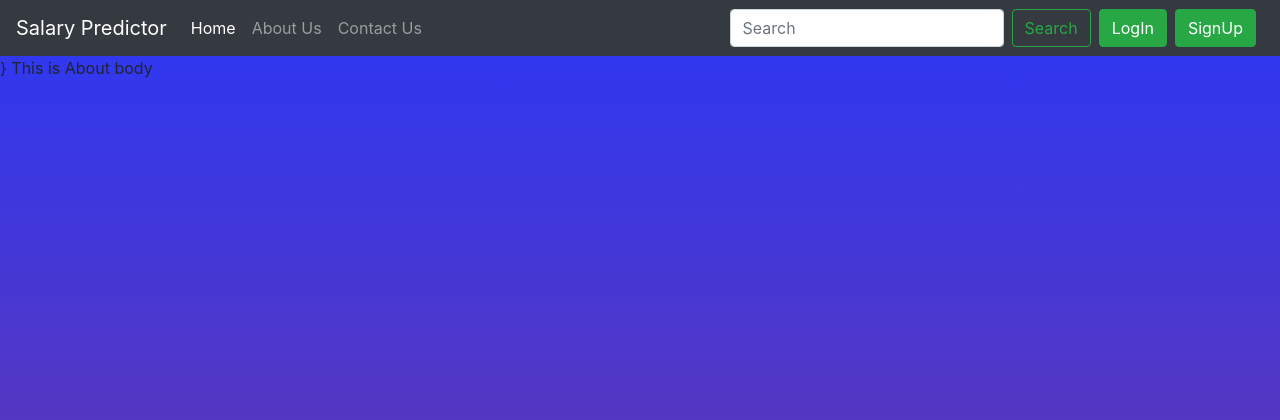
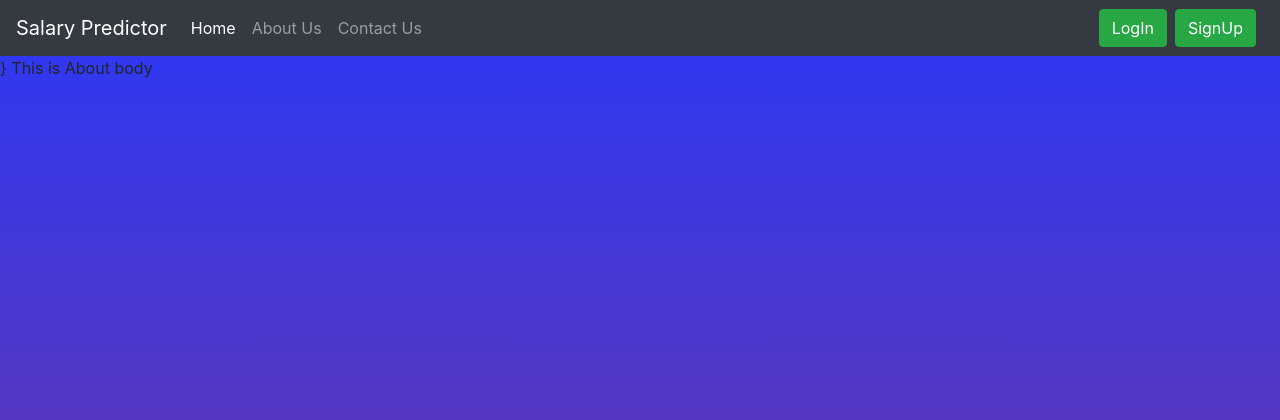
Before and after one commit to RahmankhanA/SalaryPredictor_DeployedOnDjango, a Django app: page /about in a window 1280 px wide. Shown: the top 420 px of the page. Run offline with Django 3.2, Linux system fonts and the light colour scheme; some libraries are stand-ins or nearby versions.

Commit message:
Update base.html

```diff
--- a/templates/base.html
+++ b/templates/base.html
@@ -42,10 +42,10 @@
 
 
             </ul>
-            <form class="form-inline my-2 my-lg-0">
+<!--             <form class="form-inline my-2 my-lg-0">
                 <input class="form-control mr-sm-2" type="search" placeholder="Search" aria-label="Search">
                 <button class="btn btn-outline-success my-2 my-sm-0" type="submit">Search</button>
-            </form>
+            </form> -->
             {% if user.is_authenticated %}
             <ul navbar-nav ml-auto>
                 <li class="nav-item dropdown">
```
